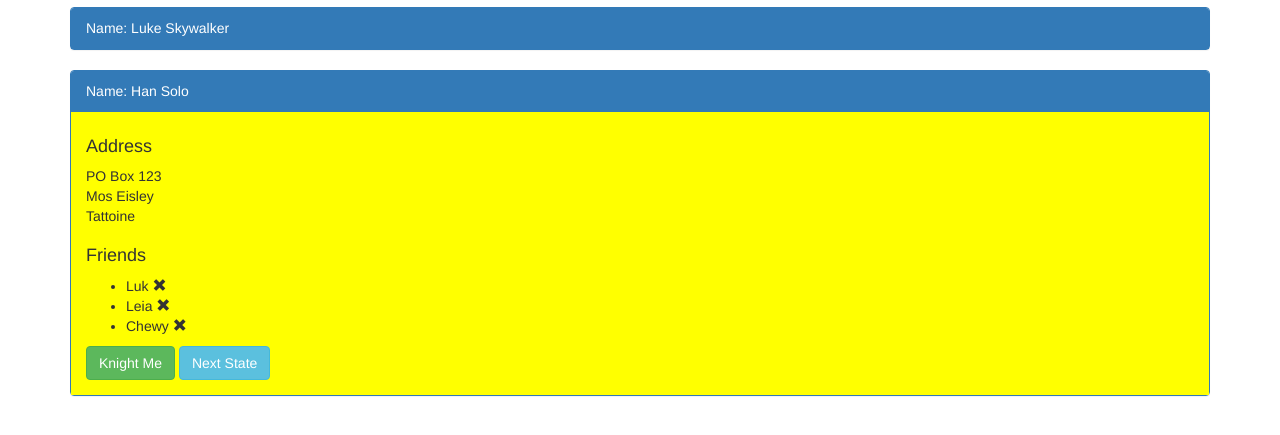
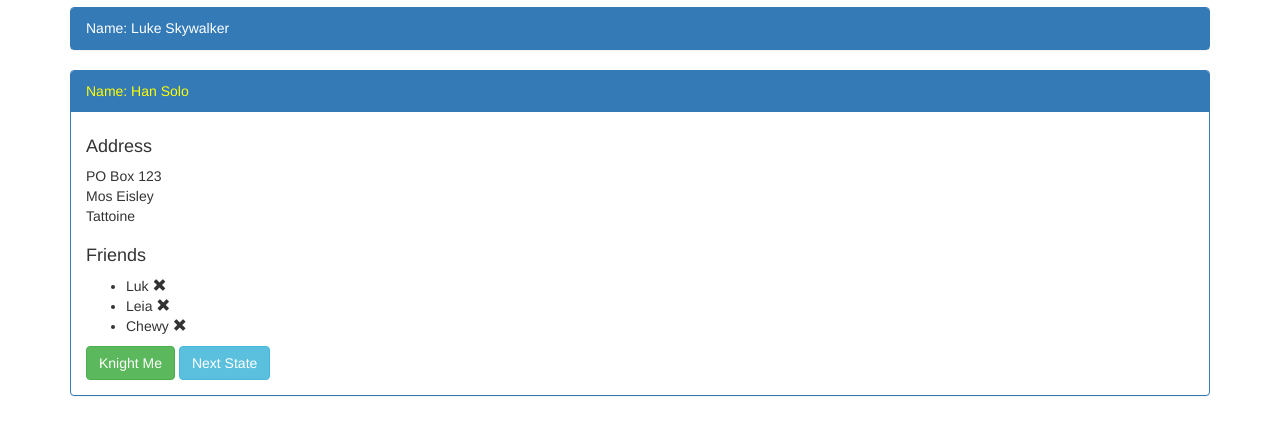
Before and after one commit to mbasanta/AngularDirectives, a website: page module-2/index.html in a window 1280 px wide. Shown: the part 63-498 px from the top of the page. Drawn offline with nearby package versions, Linux system fonts and the light colour scheme.

Commit message:
Set up displace directive to make it reusable

```diff
--- a/module-2/stateDisplay.js
+++ b/module-2/stateDisplay.js
@@ -7,9 +7,11 @@ angular.module('app')
       link: function(scope, el, attrs) {
         var params = attrs.stateDisplay.split(' ');
         var linkVar = params[0];
+        var classes = params.slice(1);
 
         scope.$watch(linkVar, function(newVal, oldVal) {
-          el.css('background-color', params[newVal + 1]);
+          el.removeClass(classes.join(' '));
+          el.addClass(classes[newVal]);
         });
       }
     };
--- a/module-2/style.css
+++ b/module-2/style.css
@@ -1 +1,16 @@
 /* Styles go here */
+
+.user-ok {
+}
+
+.user-warning {
+  color: yellow;
+}
+
+.user-problem {
+  color: orange;
+}
+
+.user-error {
+  color: red;
+}
--- a/module-2/userInfoCard.html
+++ b/module-2/userInfoCard.html
@@ -1,6 +1,10 @@
 <div class="panel panel-primary">
-  <div class="panel-heading" ng-click="collapse()">Name: {{user.name}}</div>
-  <div state-display="user.level white yellow orange red" class="panel-body" ng-hide="collapsed">
+  <div class="panel-heading" ng-click="collapse()">
+    <span state-display="user.level user-ok user-warning user-problem user-error">
+      Name: {{user.name}}
+    </span>
+  </div>
+  <div class="panel-body" ng-hide="collapsed">
 
     <address></address>
 
```
